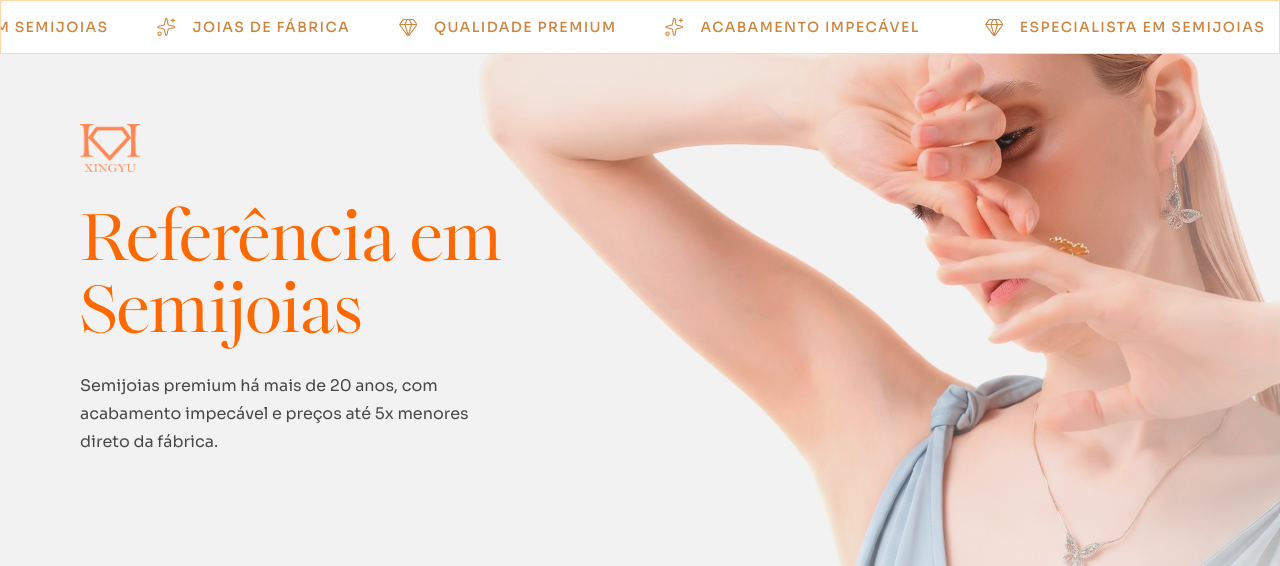
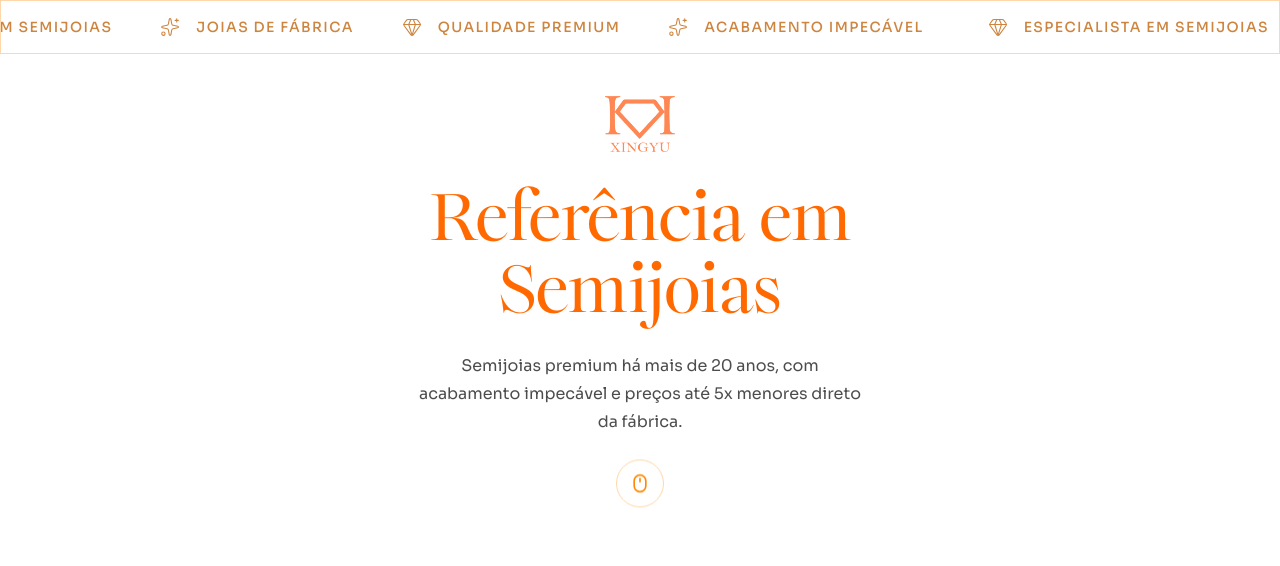
Before and after one commit to joaosilva25/link-xingyu, a React (Vite) app: page / in a window 1280 px wide. Shown: the top 566 px of the page. Built offline with nearby package versions, Linux system fonts and the light colour scheme.

Commit message:
fix: remove banner

```diff
--- a/src/components/Links.tsx
+++ b/src/components/Links.tsx
@@ -13,7 +13,6 @@ export default function Links() {
     <section id="links" className="bg-white">
       <div className="max-w-6xl mx-auto gap-12 flex flex-col pb-4 md:pb-24 pt-0 md:pt-14 px-2">
 
-        <Card imageSrc={banner1} link="https://chat.whatsapp.com/GgiaeKuxGMB5uSZakNWG2y" />
         <Card imageSrc={banner2} link="https://www.xingyu.com.br/" />
         <Card imageSrc={banner3} link="https://www.xingyu.com.br/collections/rivieiras" />
         <Card imageSrc={banner4} link="https://chat.whatsapp.com/IvudTWrc6Uz09OBCZR1SGT" />
--- a/src/components/hero.tsx
+++ b/src/components/hero.tsx
@@ -1,7 +1,6 @@
 import { Gem, Mouse, Sparkles } from 'lucide-react';
 import { useEffect, useState } from 'react';
 import logo from '../assets/XY.png';
-import heroimg from '../assets/BANNERHero2.png';
 
 export default function Hero() {
   const [showScrollHint, setShowScrollHint] = useState(true);
@@ -45,49 +44,34 @@ export default function Hero() {
         </div>
       </div>
 
-      <section className="relative min-h-[60vh] pt-24 md:pt-0 md:min-h-[80vh] overflow-hidden bg-white">
+      <section className="min-h-[60vh] pt-16 pb-12 bg-white flex items-center justify-center overflow-hidden">
 
-        <div className="absolute inset-0">
-          <img
-            src={heroimg}
-            alt="Hero"
-            className="w-full h-full object-cover object-center hidden md:block"
-          />
-          <div className="absolute inset-0 bg-black/5 hidden md:block"></div>
-        </div>
         {/* Content */}
-        <div className="relative z-10 mt-1 px-6 md:px-20 mx-auto md:py-30 w-full grid md:grid-cols-2 gap-12 items-center text-center md:text-left">
+        <div className="flex flex-col items-center text-center px-6 w-full max-w-2xl mx-auto mt-8">
 
-          {/* LEFT */}
-          <div className="text-white">
-            <div className="flex items-center justify-center md:justify-start relative">
           <img
             src={logo}
             alt="Logo"
-                className="relative z-10 w-[60px] mb-6 object-cover"
+            className="w-[70px] mb-6 object-contain"
           />
-            </div>
 
-            {/* Title */}
-            <h1 className="text-5xl md:text-7xl text-orange-500  font-regular leading-[1.0] tracking-tight mb-8" style={{ fontFamily: 'Joly Display, sans-serif' }}>
-              Referência em <br></br>Semijoias
+          <h1 className="text-5xl md:text-7xl text-orange-500 font-regular leading-[1.0] tracking-tight mb-8" style={{ fontFamily: 'Joly Display, sans-serif' }}>
+            Referência em <br />Semijoias
           </h1>
 
-            {/* Subtitle */}
-            <div className='flex flex-col gap-4 mb-6'>
-              <p className="text-black/70 md:pr-32 leading-7  flex items-center justify-center md:justify-start">
+          <p className="text-black/70 leading-7 max-w-md">
             Semijoias premium há mais de 20 anos, com acabamento impecável e preços até 5x menores direto da fábrica.
           </p>
-            </div>
+
           <div
-              className={`mt-0 flex md:hidden justify-center md:justify-start transition-all duration-500 ${
+            className={`mt-6 flex justify-center transition-all duration-500 ${
               showScrollHint ? 'opacity-100 translate-y-0' : 'opacity-0 -translate-y-2 pointer-events-none'
             }`}
           >
             <button
               type="button"
               aria-label="Rolar para baixo"
-                className="h-12 w-12 rounded-full mt-2 mb-6 border border-orange-200 bg-gradient-to-b from-white via-white to-white/60 shadow-[0_10px_24px_rgba(255,255,255,0.75)] backdrop-blur-sm animate-bounce cursor-default flex items-center justify-center"
+              className="h-12 w-12 rounded-full mt-2 border border-orange-200 bg-gradient-to-b from-white via-white to-white/60 shadow-[0_10px_24px_rgba(255,255,255,0.75)] backdrop-blur-sm animate-bounce cursor-default flex items-center justify-center"
             >
               <Mouse className="h-5 w-5 text-orange-400" strokeWidth={2} />
             </button>
@@ -95,9 +79,6 @@ export default function Hero() {
 
         </div>
 
-        </div>
-
-
       </section>
     </>
   );
```
Lines whose indentation alone changed are shown as unchanged.
